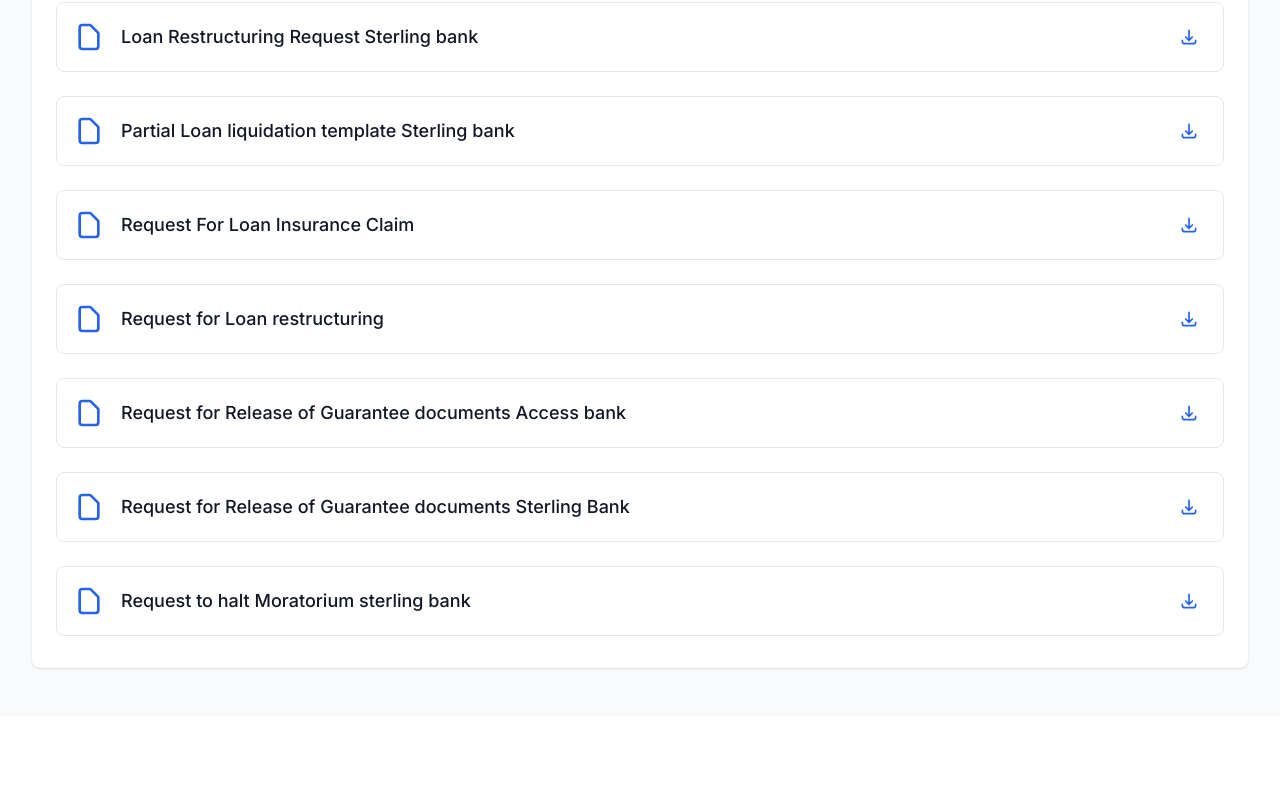
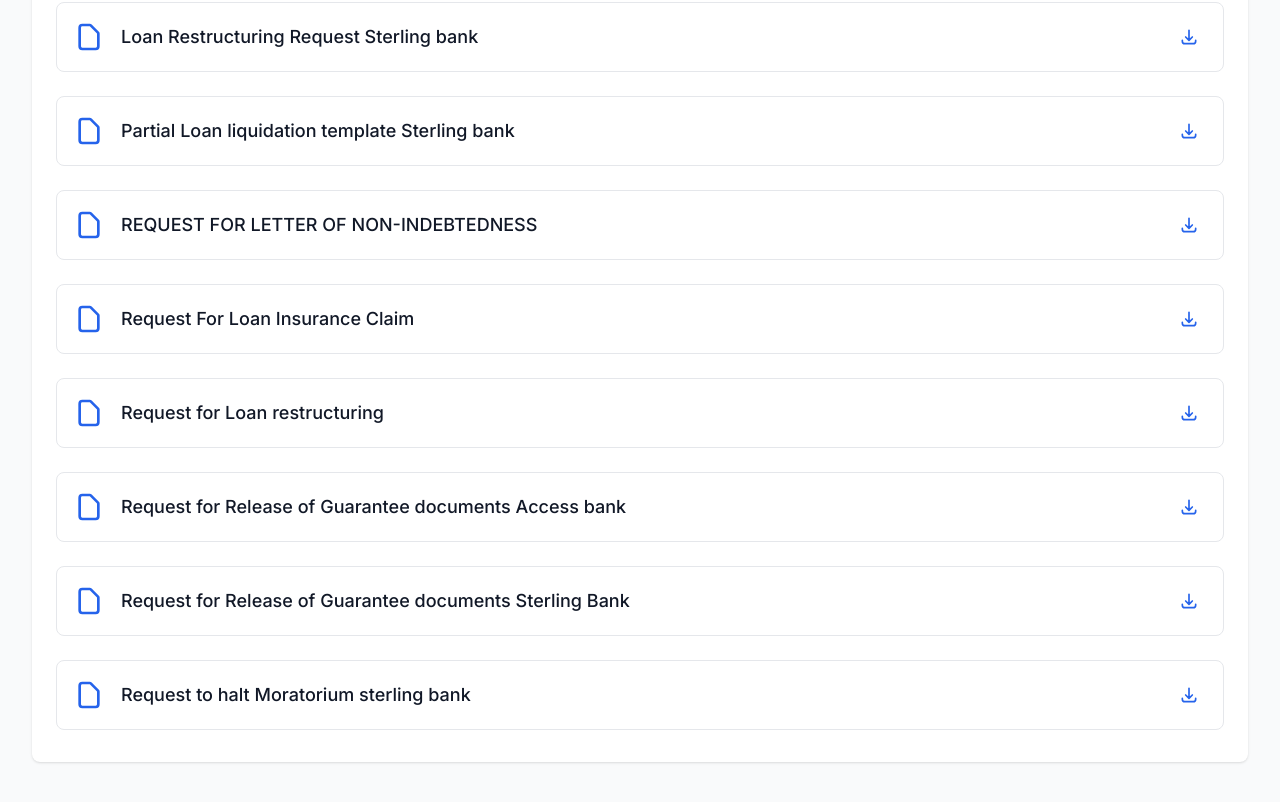
Before and after one commit to UzoAfrica/Ddd-SIte, a Next.js app: page /community in a window 1280 px wide. Shown: the part 994-1796 px from the top of the page. Before the commit the page ends 1710 px from the top, so only its background shows below. Built offline with nearby package versions, Linux system fonts and the light colour scheme.

Commit message:
add new link

```diff
--- a/app/community/page.tsx
+++ b/app/community/page.tsx
@@ -62,6 +62,11 @@
     id: "sterling-partial-liquidation",
     name: "Partial Loan liquidation template Sterling bank",
     path: "Partial%20Loan%20liquidation%20template%20Sterling%20bank.docx"
+  },
+  {
+    id: "letter-of-non-indebtedness",
+    name: "REQUEST FOR LETTER OF NON-INDEBTEDNESS",
+    path: "https://dhqsh-asset.decagonhq.com/REQUEST%20FOR%20LETTER%20OF%20NON-INDEBTEDNESS.docx"
   },
   {
     id: "loan-insurance-claim",
```
